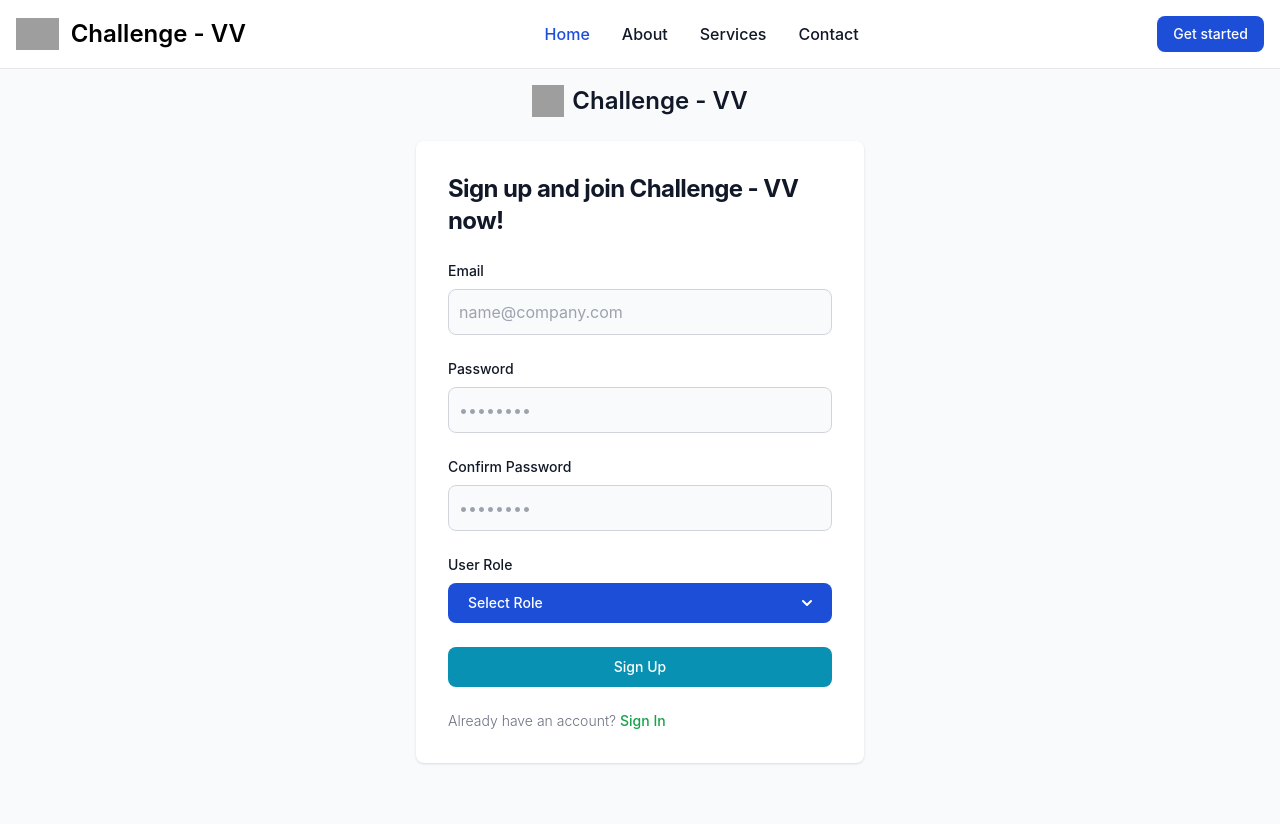
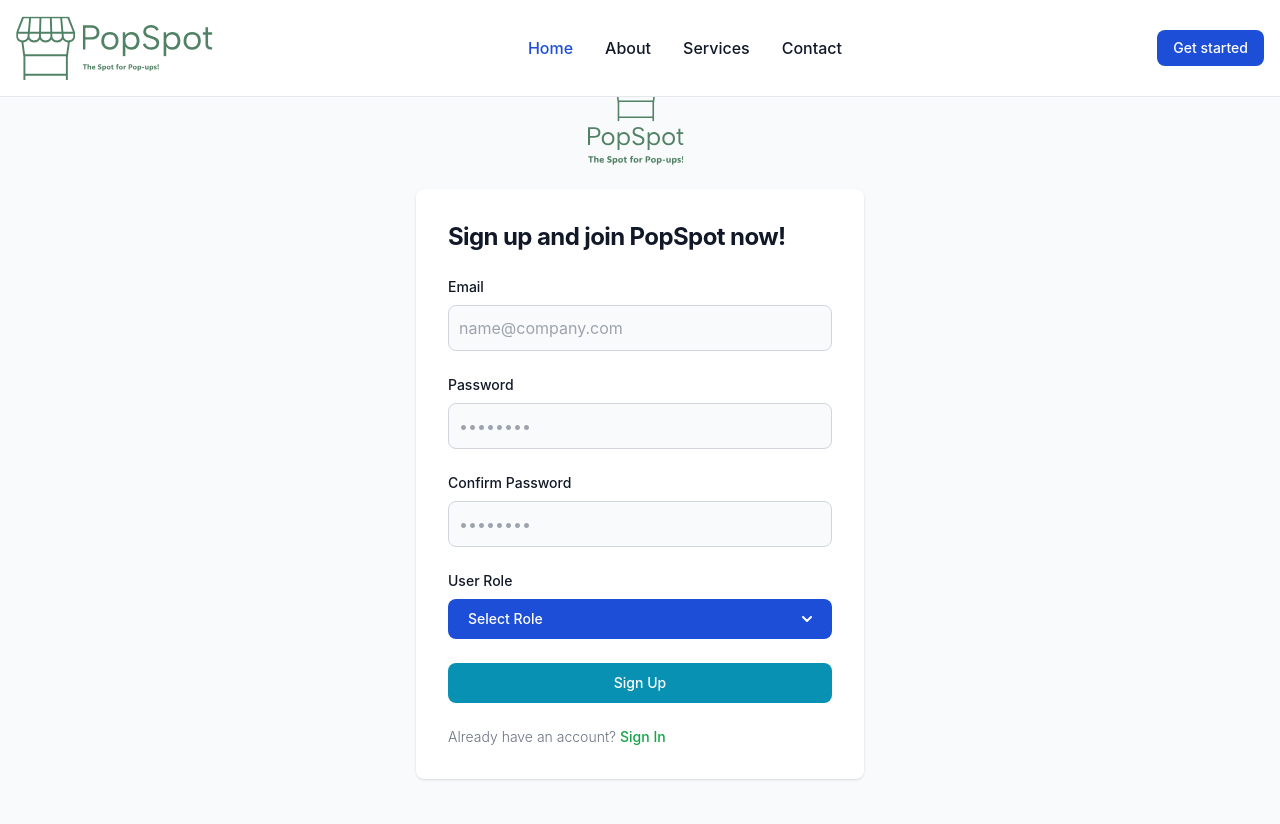
Before and after one commit to adhl-0216/challenge-vv, a Flask app: page /auth/register in a window 1280 px wide. Run offline with Flask 3, Linux system fonts and the light colour scheme; some libraries are stand-ins or nearby versions; grey boxes are pictures that could not be loaded.

Commit message:
Changed icons

```diff
--- a/templates/layout.html
+++ b/templates/layout.html
@@ -1,5 +1,6 @@
 <!doctype html>
-<title>{% block title %}{% endblock %} | Challenge - VV</title>
+<title>{% block title %}{% endblock %} | PopSpot</title>
+<link rel="shortcut icon" href="{{ url_for('static', filename='favicon.ico') }}">
 <link rel="stylesheet" href="{{ url_for('static', filename='style.css') }}">
 <script src="https://cdn.tailwindcss.com"></script>
 <script>
--- a/templates/login.html
+++ b/templates/login.html
@@ -8,8 +8,7 @@
 <section class="bg-gray-50 dark:bg-gray-900">
   <div class="flex flex-col items-center justify-center px-6 py-8 mx-auto md:h-screen lg:py-0">
     <a href="#" class="flex items-center mb-6 text-2xl font-semibold text-gray-900 dark:text-white">
-      <img class="w-8 h-8 mr-2" src="https://flowbite.s3.amazonaws.com/blocks/marketing-ui/logo.svg" alt="logo">
-      Challenge - VV
+      <img class="w-24 h-24 mr-2" src="/static/popspot_logo.svg" alt="logo">
     </a>
     <div
       class="w-full bg-white rounded-lg shadow dark:border md:mt-0 sm:max-w-md xl:p-0 dark:bg-gray-800 dark:border-gray-700">
--- a/templates/nav.html
+++ b/templates/nav.html
@@ -1,8 +1,8 @@
 <nav class="bg-white dark:bg-gray-900 fixed w-full z-20 top-0 start-0 border-b border-gray-200 dark:border-gray-600">
     <div class="max-w-screen-xl flex flex-wrap items-center justify-between mx-auto p-4">
         <a href="#" class="flex items-center space-x-3 rtl:space-x-reverse">
-            <img src="https://flowbite.com/docs/images/logo.svg" class="h-8" alt="Flowbite Logo">
-            <span class="self-center text-2xl font-semibold whitespace-nowrap dark:text-white">Challenge - VV</span>
+            <img src="/static/popspot_right_text.svg" class="h-16" alt="PopSpot Logo">
+            <!-- <span class="self-center text-2xl font-semibold whitespace-nowrap dark:text-white">PopSpot</span> -->
         </a>
         <div class="flex md:order-2 space-x-3 md:space-x-0 rtl:space-x-reverse">
             <button type="button"
--- a/templates/register.html
+++ b/templates/register.html
@@ -9,14 +9,13 @@
 <section class="bg-gray-50 dark:bg-gray-900">
     <div class="flex flex-col items-center justify-center px-6 py-8 mx-auto md:h-screen lg:py-0">
         <a href="#" class="flex items-center mb-6 text-2xl font-semibold text-gray-900 dark:text-white">
-            <img class="w-8 h-8 mr-2" src="https://flowbite.s3.amazonaws.com/blocks/marketing-ui/logo.svg" alt="logo">
-            Challenge - VV
+            <img class="w-24 h-24 mr-2" src="/static/popspot_logo.svg" alt="logo">
         </a>
         <div
             class="w-full bg-white rounded-lg shadow dark:border md:mt-0 sm:max-w-md xl:p-0 dark:bg-gray-800 dark:border-gray-700">
             <div class="p-6 space-y-4 md:space-y-6 sm:p-8">
                 <h1 class="text-xl font-bold leading-tight tracking-tight text-gray-900 md:text-2xl dark:text-white">
-                    Sign up and join Challenge - VV now!
+                    Sign up and join PopSpot now!
                 </h1>
                 <form class="space-y-4 md:space-y-6" action="#">
                     <div>
```
Also changed, not shown: static/favicon.ico (added), static/popspot_logo.svg (added), static/popspot_right_text.svg (added).
